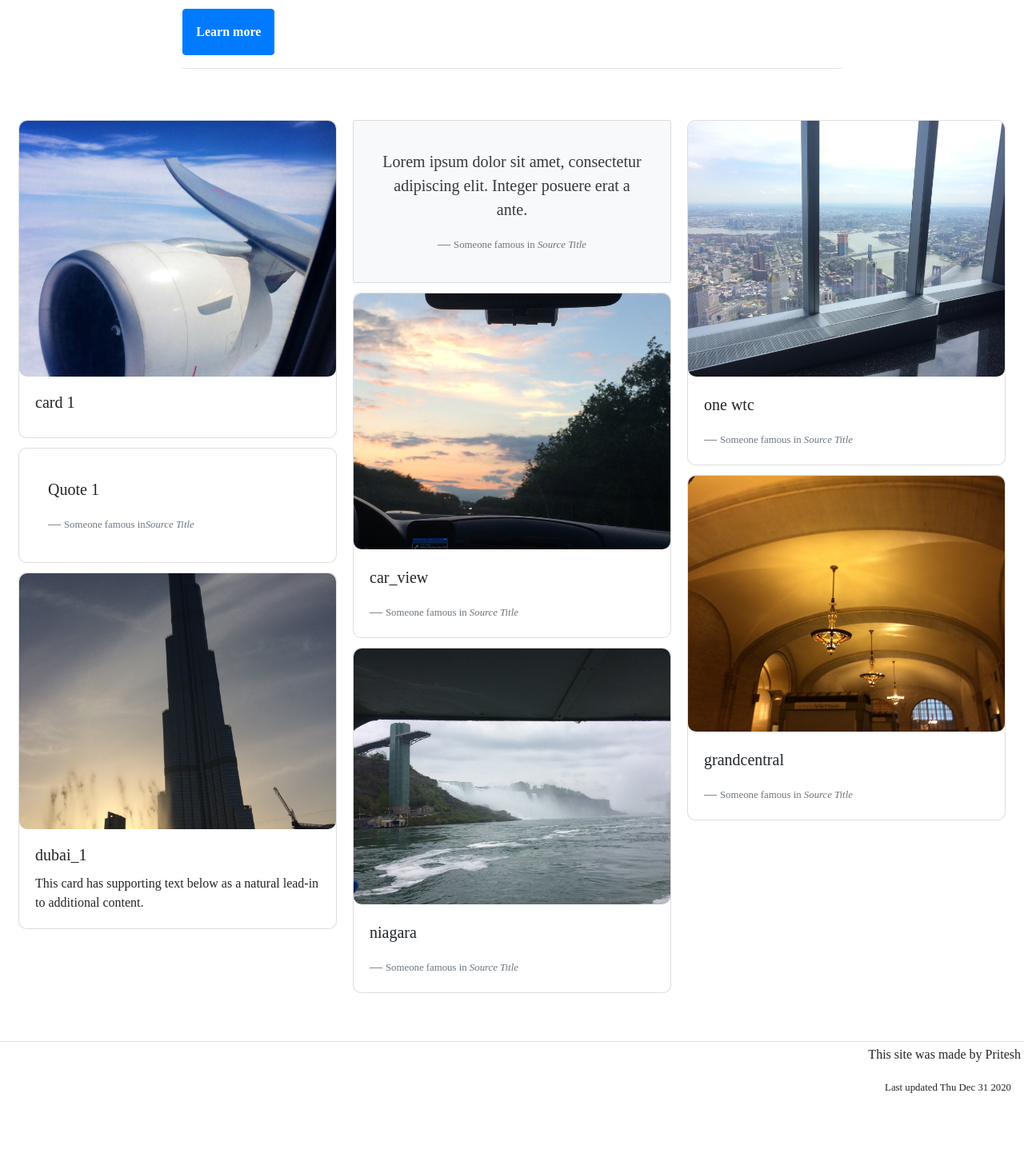
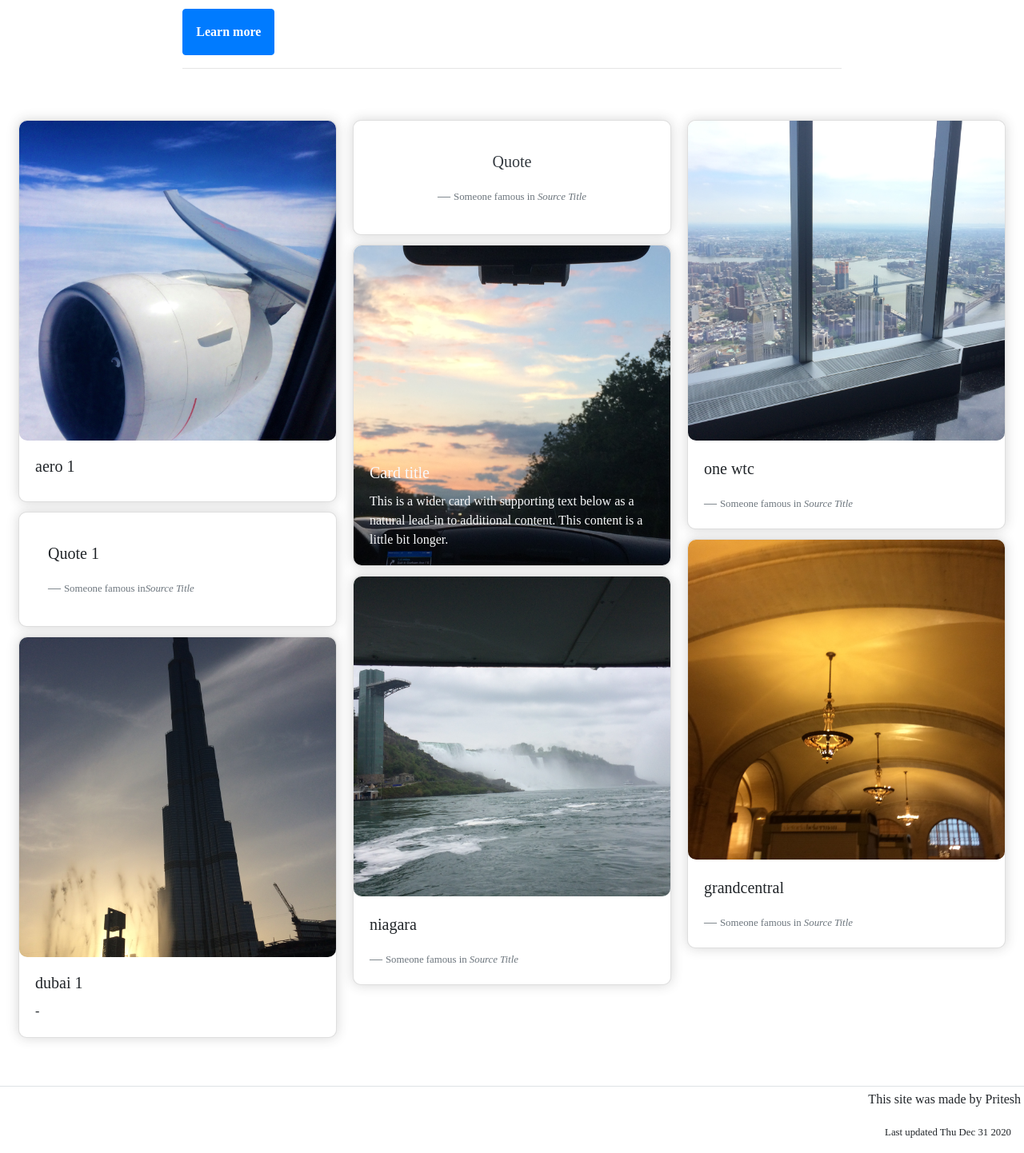
Before and after one commit to Priteshkamde/portfolio, a React (Create React App) app: page /portfolio in a window 1280 px wide. Shown: the part 1342-2784 px from the top of the page at 80% size. Before the commit the page ends 2728 px from the top, so only its background shows below. Built offline with nearby package versions, Linux system fonts and the light colour scheme; a web font is replaced by a local one.

Commit message:
images in Travel.js updated

```diff
--- a/src/App.js
+++ b/src/App.js
@@ -22,7 +22,8 @@ class App extends Component {
       ],
 
       home : {
-        title : 'Be Relentless',
+        title : 'Be Impeccable',
+        // title : Phenomenal, Evocative
         subTitle : 'Arts that make a Difference',
         text : 'Checkout below'
       },
--- a/src/components/Travel.js
+++ b/src/components/Travel.js
@@ -10,11 +10,15 @@ import grandcentral from '../assets/travelimages/grandcentral.JPG'
 function Travel() {
     const cardStyle = {
         borderRadius : 10,
+        objectFit: 'cover',
+        width: '100%',
+        boxShadow: '0 0 15px 0 rgba(50, 50, 50, 0.2)',
     }
+
     const cardImageStyle = {
         objectFit: 'cover',
         width: '100%',
-        height: '40vh',
+        height: '50vh',
         borderRadius : 10,
         // height : 500,
         // width : '100%',
@@ -46,7 +50,7 @@ function Travel() {
                     <Card style={cardStyle}>
                         <Card.Img style={cardImageStyle} variant="" src={aero_1} />
                         <Card.Body>
-                        <Card.Title>card 1</Card.Title>
+                        <Card.Title>aero 1</Card.Title>
                         </Card.Body>
                     </Card>
 
@@ -69,19 +73,17 @@ function Travel() {
                     <Card style={cardStyle}>
                         <Card.Img style={cardImageStyle} variant="top" src={dubai_1} />
                         <Card.Body>
-                        <Card.Title>dubai_1</Card.Title>
+                        <Card.Title>dubai 1</Card.Title>
                         <Card.Text>
-                            This card has supporting text below as a natural lead-in to additional
-                            content.{' '}
+                            -
                         </Card.Text>
                         </Card.Body>
                     </Card>
 
-                    <Card bg="light" text="dark" className="text-center p-3">
+                    <Card style={cardStyle} bg="" text="dark" className="text-center p-3">
                         <blockquote className="blockquote mb-0 card-body">
                         <p>
-                            Lorem ipsum dolor sit amet, consectetur adipiscing elit. Integer posuere
-                            erat a ante.
+                            Quote
                         </p>
                         <footer className="blockquote-footer">
                             <small text="light">
@@ -91,11 +93,11 @@ function Travel() {
                         </blockquote>
                     </Card>
 
-                    <Card style={cardStyle}>
+                    {/* <Card style={cardStyle}>
                         <Card.Img style={cardImageStyle} src={car_view} />
                         <blockquote className="blockquote mb-0 card-body">
                         <p>
-                            car_view
+                            car view
                         </p>
                         <footer className="blockquote-footer">
                             <small className="text-muted">
@@ -103,6 +105,27 @@ function Travel() {
                             </small>
                         </footer>
                         </blockquote>
+                    </Card> */}
+
+                    <Card style={cardStyle}>
+                        <Card.Img style={cardImageStyle} src={car_view} />
+                        {/* <blockquote className="blockquote mb-0 card-body">
+                        <p>
+                            car view
+                        </p>
+                        <footer className="blockquote-footer">
+                            <small className="text-muted">
+                            Someone famous in <cite title="Source Title">Source Title</cite>
+                            </small>
+                        </footer>
+                        </blockquote> */}
+                        <Card.ImgOverlay className="h-100 d-flex flex-column justify-content-end">
+                            <Card.Title className="text-light">Card title</Card.Title>
+                            <Card.Text className="text-light">
+                                This is a wider card with supporting text below as a natural lead-in to
+                                additional content. This content is a little bit longer.
+                            </Card.Text>
+                        </Card.ImgOverlay>
                     </Card>
 
 
@@ -147,6 +170,18 @@ function Travel() {
                         </footer>
                         </blockquote>
                     </Card>
+{/*
+                    <Card className="bg-dark text-white">
+                    <Card.Img src={grandcentral} alt="Card image" />
+                    <Card.ImgOverlay>
+                        <Card.Title className="p-0">Card title</Card.Title>
+                        <Card.Text className="p-0">
+                            This is a wider card with supporting text below as a natural lead-in to
+                            additional content. This content is a little bit longer.
+                        </Card.Text>
+                        <Card.Text>Last updated 3 mins ago</Card.Text>
+                    </Card.ImgOverlay>
+                    </Card> */}
 
                     </CardColumns>
 
```
